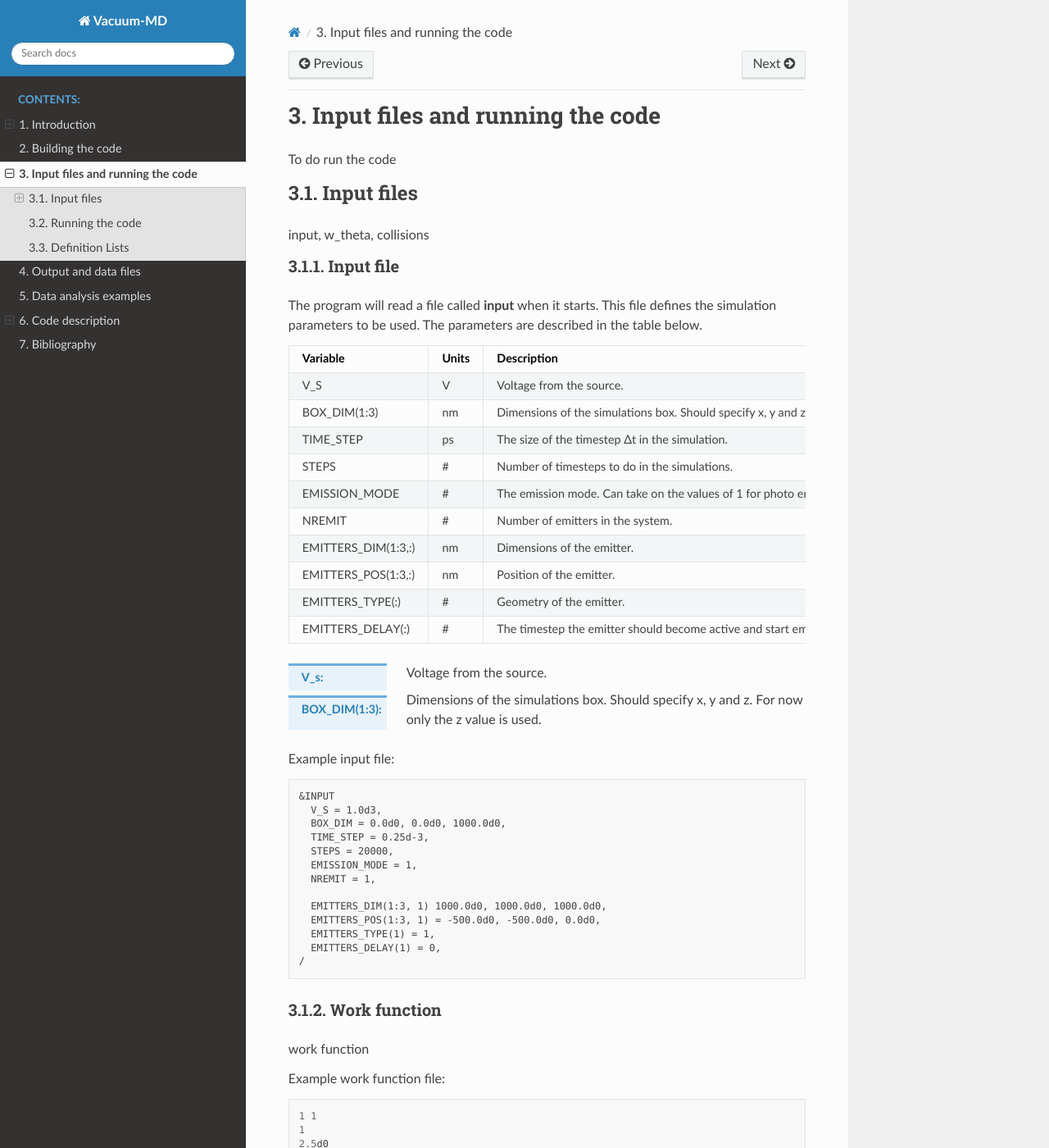
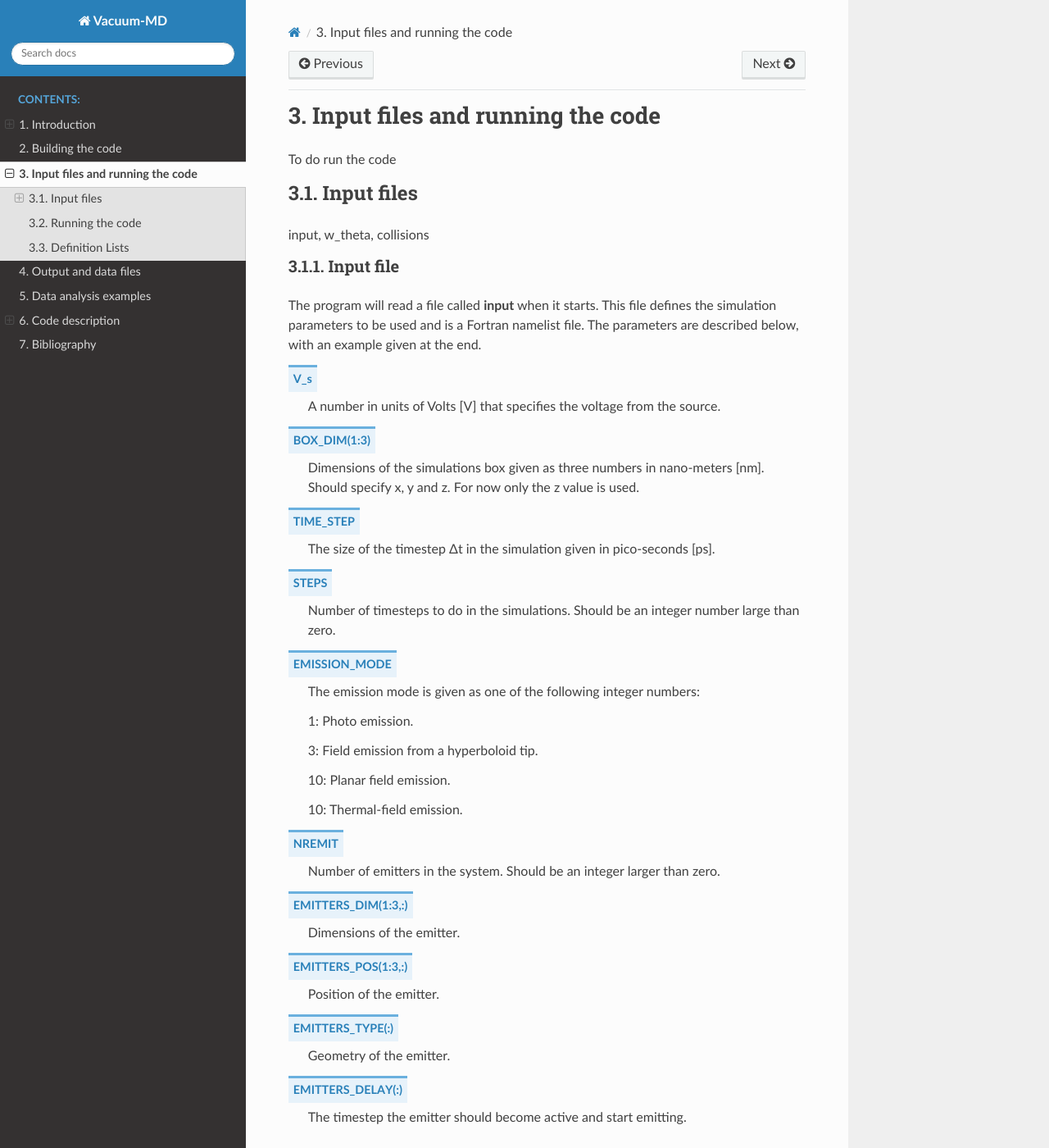
Before and after one commit to NanoPhysicsCenter/RUMDEED, a Sphinx documentation site: the page built from docs/source/run.rst, in a window 1280 px wide and 1400 px high. Shown: the whole window at 82% size. Built offline with Sphinx 7.4.7 and the Read the Docs theme 2.0.0, drawn with Linux system fonts in a browser that asks for light colours.

Commit message:
Docs updated

```diff
--- a/docs/source/build.rst
+++ b/docs/source/build.rst
@@ -37,4 +37,4 @@ This documentation can also be generate using the make file with:
 This will produce html and pdf files in the docs/build directory. You must have **Python** installed to generate the documentation.
 To make the pdf file **xelatex** and **xindy** must be installed.
 
-.. index:: build, make, git, compiler, gfortran, github, Intel
+.. index:: build, make, git, compiler, gfortran, github, Intel, ifort
--- a/docs/source/run.rst
+++ b/docs/source/run.rst
@@ -9,28 +9,37 @@ input, w_theta, collisions
 
 Input file
 ++++++++++
-The program will read a file called **input** when it starts. This file defines the simulation parameters to be used. The parameters are described
-in the table below.
+The program will read a file called **input** when it starts. This file defines the simulation parameters to be used and is a Fortran namelist file.
+The parameters are described below, with an example given at the end.
 
-===================  =====  ===========
-Variable             Units  Description
-===================  =====  ===========
-V_S                  V      Voltage from the source.
-BOX_DIM(1:3)         nm     Dimensions of the simulations box. Should specify x, y and z. For now only the z value is used.
-TIME_STEP            ps     The size of the timestep Δt in the simulation.
-STEPS                #      Number of timesteps to do in the simulations.
-EMISSION_MODE        #      The emission mode. Can take on the values of 1 for photo emission, 3 for field emission from a hyperboloid tip, 10 for planar field emission and 10 for thermal-field emission.
-NREMIT               #      Number of emitters in the system.
-EMITTERS_DIM(1:3,:)  nm     Dimensions of the emitter.
-EMITTERS_POS(1:3,:)  nm     Position of the emitter.
-EMITTERS_TYPE(:)     #      Geometry of the emitter.
-EMITTERS_DELAY(:)    #      The timestep the emitter should become active and start emitting.
-===================  =====  ===========
+V_s
+    A number in units of Volts [V] that specifies the voltage from the source.
+BOX_DIM(1:3)
+    Dimensions of the simulations box given as three numbers in nano-meters [nm]. Should specify x, y and z. For now only the z value is used.
+TIME_STEP
+    The size of the timestep Δt in the simulation given in pico-seconds [ps].
+STEPS
+    Number of timesteps to do in the simulations. Should be an integer number large than zero.
+EMISSION_MODE
+    The emission mode is given as one of the following integer numbers:
 
-.. bibliographic fields (which also require a transform):
+    1: Photo emission.
 
-:V_s: Voltage from the source.
-:BOX_DIM(1:3): Dimensions of the simulations box. Should specify x, y and z. For now only the z value is used.
+    3: Field emission from a hyperboloid tip.
+
+    10: Planar field emission.
+
+    10: Thermal-field emission.
+NREMIT
+    Number of emitters in the system. Should be an integer larger than zero.
+EMITTERS_DIM(1:3,:)
+    Dimensions of the emitter.
+EMITTERS_POS(1:3,:)
+    Position of the emitter.
+EMITTERS_TYPE(:)
+    Geometry of the emitter.
+EMITTERS_DELAY(:)
+    The timestep the emitter should become active and start emitting.
 
 Example input file:
 
```
